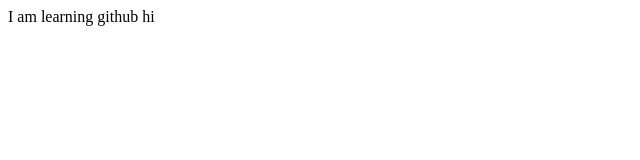
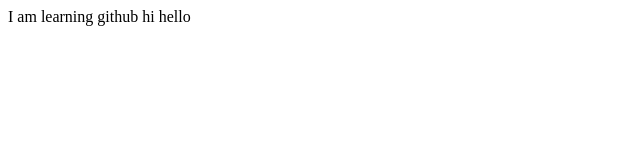
Before and after one commit to aryan29/mygit, a plain HTML site: page index.html in a window 1280 px wide. Shown: the full height of the page, 0-640 px from the left. Drawn offline with Linux system fonts and the light colour scheme.

Commit message:
Changed index.html

```diff
--- a/index.html
+++ b/index.html
@@ -5,6 +5,6 @@
     <title>My git</title>
 </head>
 <body>
-I am learning github hi
+I am learning github hi hello
 </body>
 </html>
```
